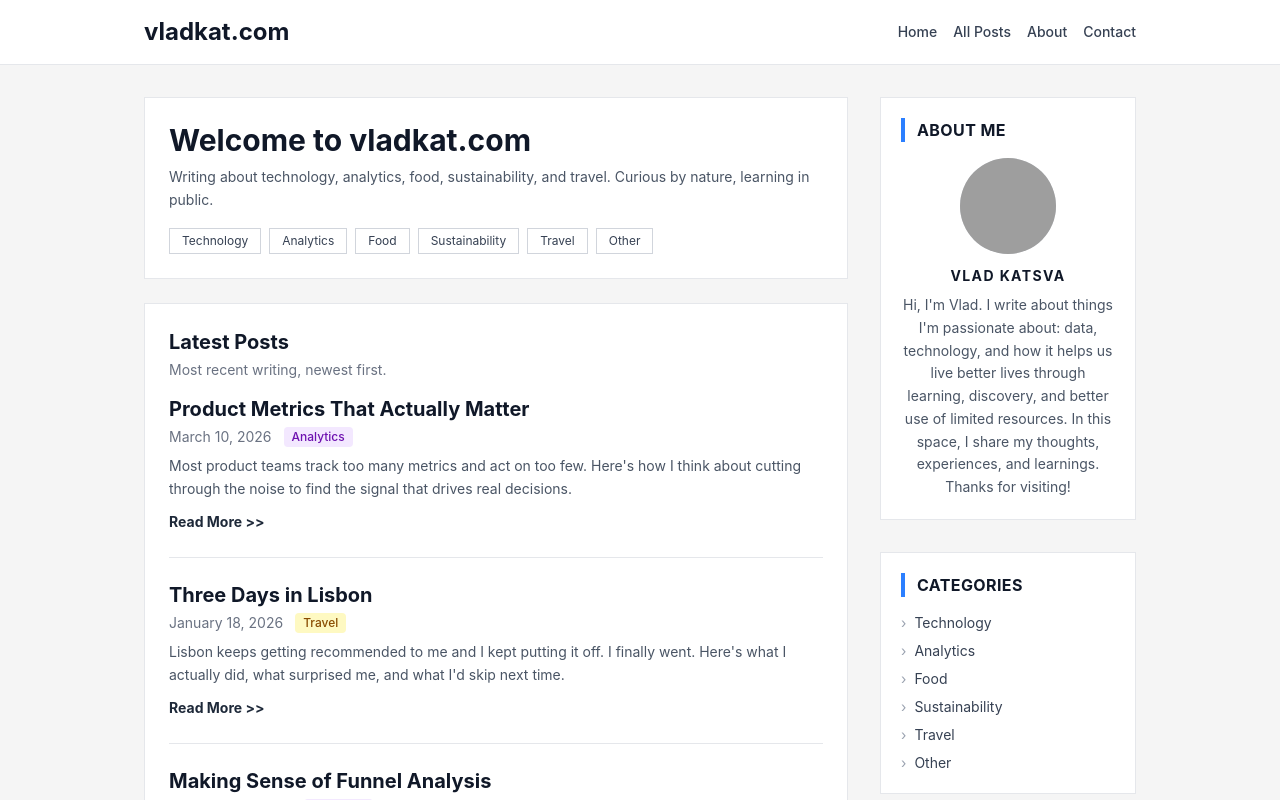
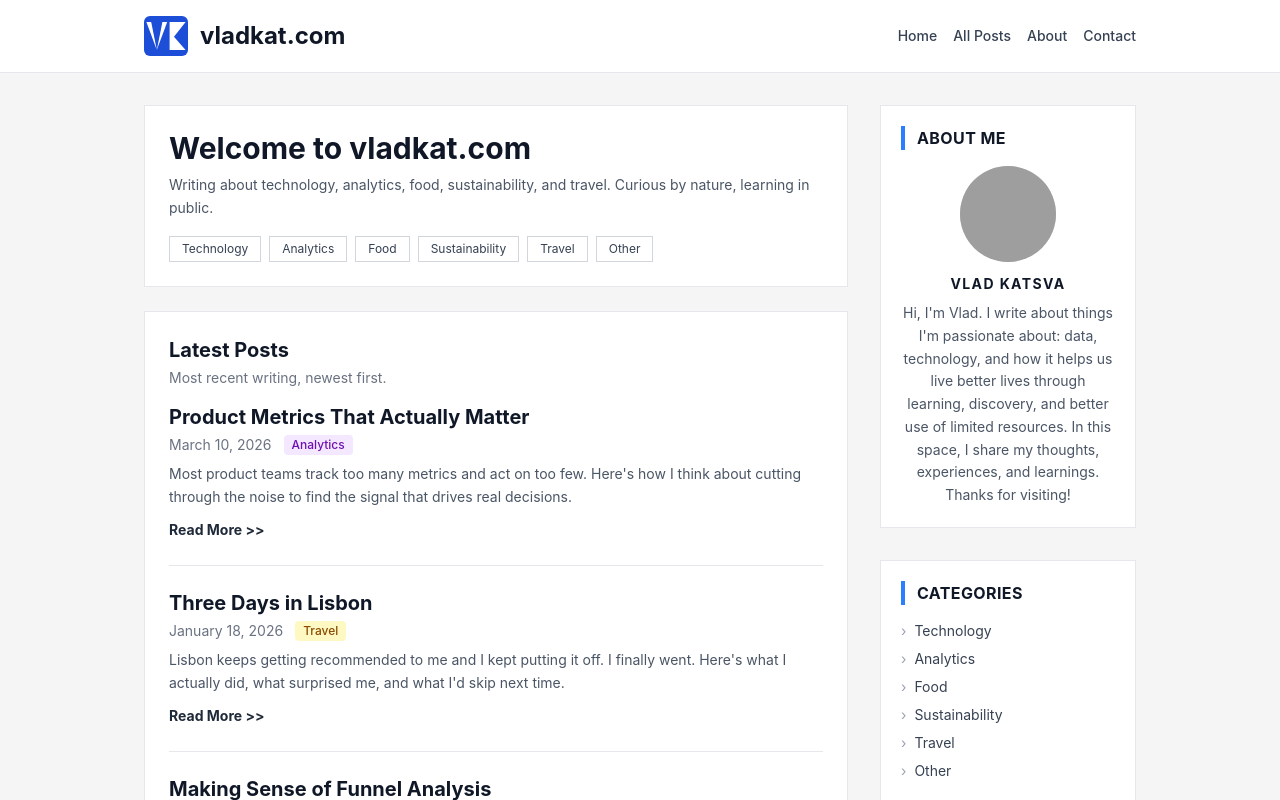
Before and after one commit to vkat77/vladkat-blog, a Next.js app: page / in a window 1280 px wide. Shown: the top 800 px of the page. Built offline with nearby package versions, Linux system fonts and the light colour scheme; grey boxes are pictures that could not be loaded.

Commit message:
Add VK monogram logo to header

```diff
--- a/components/Header.tsx
+++ b/components/Header.tsx
@@ -4,7 +4,8 @@ export default function Header() {
   return (
     <header className="bg-white border-b border-gray-200 sticky top-0 z-50">
       <div className="max-w-5xl mx-auto px-4 py-4 flex flex-col sm:flex-row sm:items-center sm:justify-between gap-3">
-        <Link href="/" className="text-2xl font-bold text-gray-900 hover:text-gray-700 transition-colors">
+        <Link href="/" className="flex items-center gap-3 text-2xl font-bold text-gray-900 hover:text-gray-700 transition-colors">
+          <img src="/logo.svg" alt="VK" className="h-10 w-auto" />
           vladkat.com
         </Link>
         <nav className="flex items-center gap-4 flex-wrap">
```
Also changed, not shown: public/logo.svg (added).
